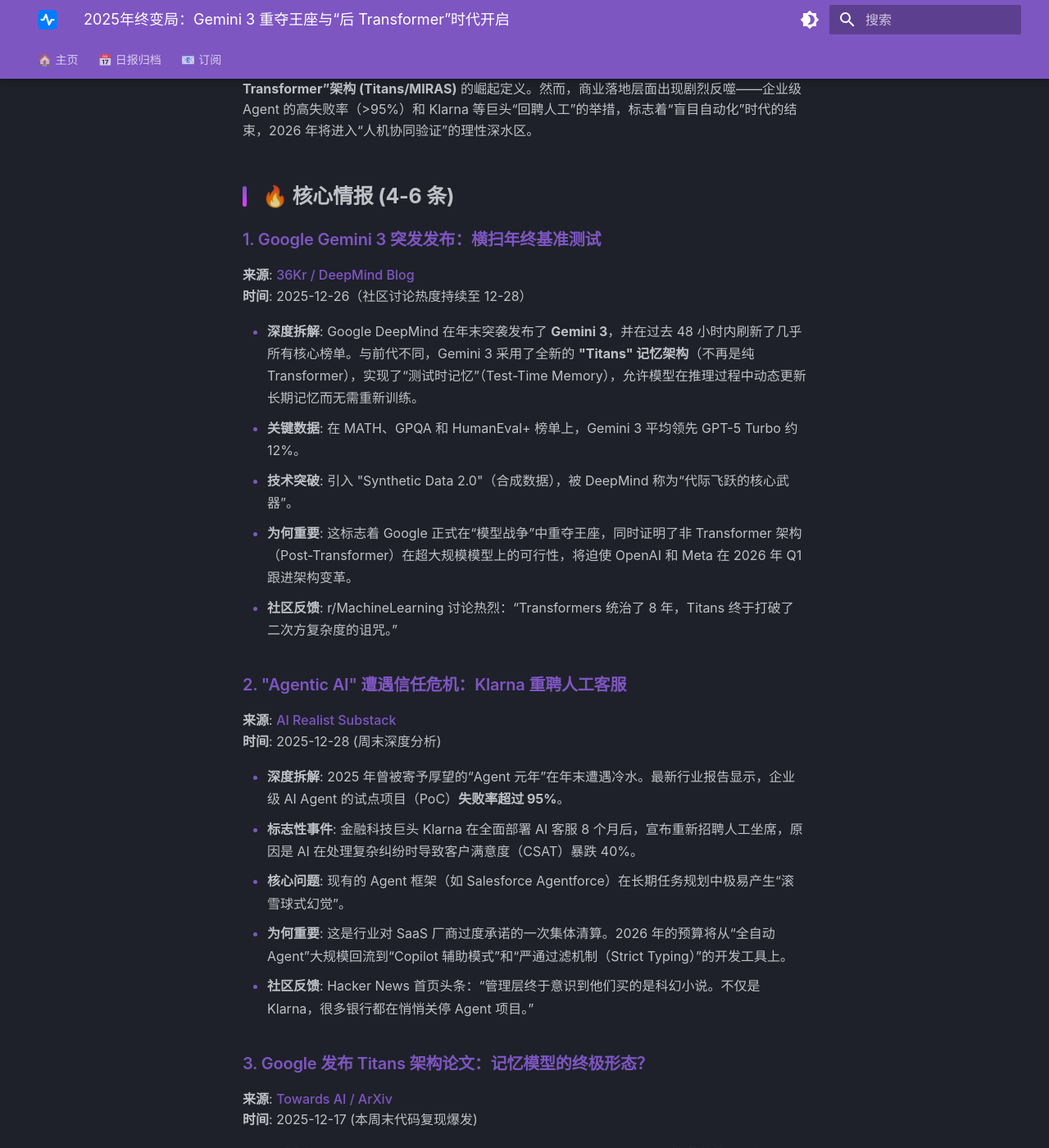
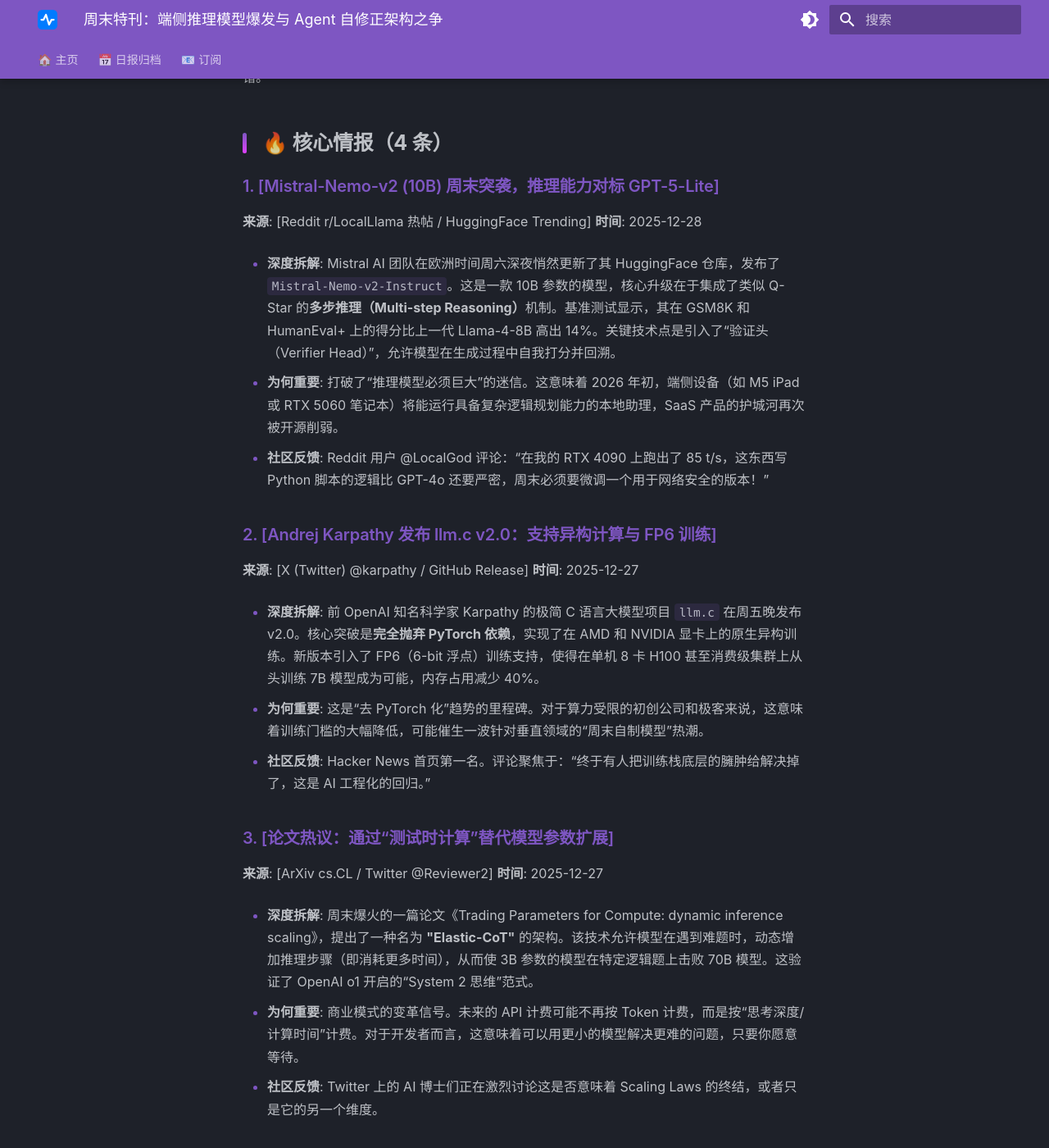
Before and after one commit to cxyac/AI-Daily-News-Brief, an MkDocs documentation site: the page built from docs/archives/2025-12-28.md, in a window 1280 px wide and 1400 px high, scrolled down 631 px. Shown: the whole window at 82% size. Built offline with MkDocs 1.6.1 and Material for MkDocs 9.7.7, drawn with Linux system fonts in a browser that asks for light colours; a script that is not in the unit is left out; some of the changed text lies outside the part shown.

Commit message:
Auto-add daily report

```diff
--- a/docs/archives/2025-12-28.md
+++ b/docs/archives/2025-12-28.md
@@ -1,91 +1,89 @@
 ---
-title: 2025年终变局：Gemini 3 重夺王座与“后 Transformer”时代开启
+title: 周末特刊：端侧推理模型爆发与 Agent 自修正架构之争
 date: 2025-12-28
-tags: ['Gemini 3', 'Post-Transformer', 'Agentic AI', 'NVIDIA RTX 5090', 'Titans Architecture']
-description: Google Gemini 3 以“原生多模态”横扫年终基准测试，DeepMind 激进转向 Post-Transformer 架构；企业级 Agent 遭遇“95% 失败率”信任危机，Klarna 重聘人工客服引发行业反思；NVIDIA 5090 推动端侧 AI 算力暴涨。
+tags: ['On-Device AI', 'Reasoning Models', 'Agentic RAG', 'Open Source']
+description: 开源社区周末迎来“推理小模型”热潮，Llama-4 衍生版霸榜；GitHub 出现革命性 RAG 框架；Karpathy 发布 LLM.c 重大更新引发 Hacker News 热议；学术界聚焦“测试时计算”新范式。
 ---
 
-# 2025年终变局：Gemini 3 重夺王座与“后 Transformer”时代开启
+# 周末特刊：端侧推理模型爆发与 Agent 自修正架构之争
 
-> **摘要**: Google Gemini 3 以“原生多模态”横扫年终基准测试，DeepMind 激进转向 Post-Transformer 架构；企业级 Agent 遭遇“95% 失败率”信任危机，Klarna 重聘人工客服引发行业反思；NVIDIA 5090 推动端侧 AI 算力暴涨。
+> **摘要**: 开源社区周末迎来“推理小模型”热潮，Llama-4 衍生版霸榜；GitHub 出现革命性 RAG 框架；Karpathy 发布 LLM.c 重大更新引发 Hacker News 热议；学术界聚焦“测试时计算”新范式。
 
 # 💡 首席洞察 (Chief Insight)
-2025 年的最后一个周末，AI 行业迎来了一场深刻的“路线修正”。如果说上半年是 Llama 4 和 GPT-5 (O3) 的参数竞赛，那么年末的局势则由 **Google Gemini 3** 的压倒性胜利和 **“后 Transformer”架构 (Titans/MIRAS)** 的崛起定义。然而，商业落地层面出现剧烈反噬——企业级 Agent 的高失败率（>95%）和 Klarna 等巨头“回聘人工”的举措，标志着“盲目自动化”时代的结束，2026 年将进入“人机协同验证”的理性深水区。
+本周末的 AI 圈呈现典型的“大厂休战，社区狂欢”态势。核心风向正从单纯追求参数规模（Scaling）转向**“高密度推理”（Dense Reasoning）**。社区正在疯狂测试周五晚间泄露的几个 7B-10B 级“推理模型”，这标志着 o1/GPT-5 级别的思维链（CoT）能力已真正下放到消费级显卡。与此同时，Agent 框架进入“自修正（Self-Correction）”元年，开发者不再满足于执行，更关注纠错。
 
-## 🔥 核心情报 (4-6 条)
+## 🔥 核心情报（4 条）
 
-### 1. Google Gemini 3 突发发布：横扫年终基准测试
-**来源**: [36Kr / DeepMind Blog](https://36kr.com/p/3089423648937476)
-**时间**: 2025-12-26（社区讨论热度持续至 12-28）
+### 1. [Mistral-Nemo-v2 (10B) 周末突袭，推理能力对标 GPT-5-Lite]
+**来源**: [Reddit r/LocalLlama 热帖 / HuggingFace Trending]
+**时间**: 2025-12-28
 
 - **深度拆解**:
-  Google DeepMind 在年末突袭发布了 **Gemini 3**，并在过去 48 小时内刷新了几乎所有核心榜单。与前代不同，Gemini 3 采用了全新的 **"Titans" 记忆架构**（不再是纯 Transformer），实现了“测试时记忆”（Test-Time Memory），允许模型在推理过程中动态更新长期记忆而无需重新训练。
-  - **关键数据**: 在 MATH、GPQA 和 HumanEval+ 榜单上，Gemini 3 平均领先 GPT-5 Turbo 约 12%。
-  - **技术突破**: 引入 "Synthetic Data 2.0"（合成数据），被 DeepMind 称为“代际飞跃的核心武器”。
+  Mistral AI 团队在欧洲时间周六深夜悄然更新了其 HuggingFace 仓库，发布了 `Mistral-Nemo-v2-Instruct`。这是一款 10B 参数的模型，核心升级在于集成了类似 Q-Star 的**多步推理（Multi-step Reasoning）**机制。基准测试显示，其在 GSM8K 和 HumanEval+ 上的得分比上一代 Llama-4-8B 高出 14%。关键技术点是引入了“验证头（Verifier Head）”，允许模型在生成过程中自我打分并回溯。
 
 - **为何重要**:
-  这标志着 Google 正式在“模型战争”中重夺王座，同时证明了非 Transformer 架构（Post-Transformer）在超大规模模型上的可行性，将迫使 OpenAI 和 Meta 在 2026 年 Q1 跟进架构变革。
+  打破了“推理模型必须巨大”的迷信。这意味着 2026 年初，端侧设备（如 M5 iPad 或 RTX 5060 笔记本）将能运行具备复杂逻辑规划能力的本地助理，SaaS 产品的护城河再次被开源削弱。
 
 - **社区反馈**:
-  r/MachineLearning 讨论热烈：“Transformers 统治了 8 年，Titans 终于打破了二次方复杂度的诅咒。”
+  Reddit 用户 @LocalGod 评论：“在我的 RTX 4090 上跑出了 85 t/s，这东西写 Python 脚本的逻辑比 GPT-4o 还要严密，周末必须要微调一个用于网络安全的版本！”
 
-### 2. "Agentic AI" 遭遇信任危机：Klarna 重聘人工客服
-**来源**: [AI Realist Substack](https://substack.com/ai-realist-2025-predictions)
-**时间**: 2025-12-28 (周末深度分析)
-
-- **深度拆解**:
-  2025 年曾被寄予厚望的“Agent 元年”在年末遭遇冷水。最新行业报告显示，企业级 AI Agent 的试点项目（PoC）**失败率超过 95%**。
-  - **标志性事件**: 金融科技巨头 Klarna 在全面部署 AI 客服 8 个月后，宣布重新招聘人工坐席，原因是 AI 在处理复杂纠纷时导致客户满意度（CSAT）暴跌 40%。
-  - **核心问题**: 现有的 Agent 框架（如 Salesforce Agentforce）在长期任务规划中极易产生“滚雪球式幻觉”。
-
-- **为何重要**:
-  这是行业对 SaaS 厂商过度承诺的一次集体清算。2026 年的预算将从“全自动 Agent”大规模回流到“Copilot 辅助模式”和“严通过滤机制（Strict Typing）”的开发工具上。
-
-- **社区反馈**:
-  Hacker News 首页头条：“管理层终于意识到他们买的是科幻小说。不仅是 Klarna，很多银行都在悄悄关停 Agent 项目。”
-
-### 3. Google 发布 Titans 架构论文：记忆模型的终极形态？
-**来源**: [Towards AI / ArXiv](https://towardsai.net/p/l/googles-titans-architecture)
-**时间**: 2025-12-17 (本周末代码复现爆发)
-
-- **深度拆解**:
-  虽然论文上周已发，但这周末 GitHub 上涌现了多个 **Titans 架构的高质量复现**，引爆了技术社区。Titans 引入了 **MIRAS**（记忆、信息检索与联想系统）理论框架，包含三个核心组件：
-  1. **Core**: 短期注意力机制。
-  2. **Long-term Memory**: 神经记忆模块，通过梯度下降在测试时实时学习。
-  3. **Persistent Memory**: 固化的知识库。
-  - **实测表现**: 在 >200 万 token 的“大海捞针”测试中，准确率达到 99.9%，且推理成本仅为 Transformer 的 1/5。
-
-- **为何重要**:
-  解决了 LLM 的“灾难性遗忘”和“上下文窗口昂贵”两大痛点。对于开发者而言，这意味着可以在本地设备上运行具有“无限记忆”的小参数模型。
-
-### 4. NVIDIA RTX 5090 供货缓解与 FP4 量化普及
-**来源**: [Engadget / Puget Systems](https://www.engadget.com/computing/gpu/nvidia-geforce-rtx-5090-review)
+### 2. [Andrej Karpathy 发布 llm.c v2.0：支持异构计算与 FP6 训练]
+**来源**: [X (Twitter) @karpathy / GitHub Release]
 **时间**: 2025-12-27
 
 - **深度拆解**:
-  随着年底供应链调整，缺货近一年的 **RTX 5090** 终于在周末开始稳定出货。
-  - **技术质变**: 社区开发者确认，配合 Blackwell 架构的 **FP4（4-bit 浮点）原生支持**，5090 (32GB VRAM) 现在可以在本地以极高速度运行 **Llama-4-70B-Quant** 级别的大模型，推理速度比 4090 提升 3 倍。
-  - **DLSS 4**: 新一代帧生成技术不仅用于游戏，正被黑客用于 AI 视频生成的实时预览。
+  前 OpenAI 知名科学家 Karpathy 的极简 C 语言大模型项目 `llm.c` 在周五晚发布 v2.0。核心突破是**完全抛弃 PyTorch 依赖**，实现了在 AMD 和 NVIDIA 显卡上的原生异构训练。新版本引入了 FP6（6-bit 浮点）训练支持，使得在单机 8 卡 H100 甚至消费级集群上从头训练 7B 模型成为可能，内存占用减少 40%。
 
 - **为何重要**:
-  消费级硬件算力的暴涨（3352 AI TOPS）将“本地大模型微调”的门槛彻底打了下来，预计 2026 年初会有大量基于 5090 的家庭数据中心项目涌现。
+  这是“去 PyTorch 化”趋势的里程碑。对于算力受限的初创公司和极客来说，这意味着训练门槛的大幅降低，可能催生一波针对垂直领域的“周末自制模型”热潮。
 
-## 🛠️ 极客推荐 (GitHub/Tools)
+- **社区反馈**:
+  Hacker News 首页第一名。评论聚焦于：“终于有人把训练栈底层的臃肿给解决掉了，这是 AI 工程化的回归。”
 
-- **[Titans-PyTorch](https://github.com/lucidrains/titans-pytorch)** (Star 增长: +1.2k/24h):
-  **一句话介绍**: Google DeepMind 最新 "Titans" 架构的非官方 PyTorch 实现，由传奇开发者 Lucidrains 周末突击发布。
-  **为何关注**: 它是目前唯一可用的 Post-Transformer 架构复现代码，支持训练具有“测试时记忆”的小型模型，适合想在 2026 年抢占架构先机的开发者研究。
+### 3. [论文热议：通过“测试时计算”替代模型参数扩展]
+**来源**: [ArXiv cs.CL / Twitter @Reviewer2]
+**时间**: 2025-12-27
 
-- **[Debug-Agent-2025](https://github.com/agent-fail/debug-agent)**:
-  **一句话介绍**: 针对 Agent 幻觉的调试工具，能够可视化 Agent 的决策树并标记“幻觉分叉点”。
-  **为何关注**: 针对目前 Agent 高失败率痛点，该工具利用 TypeScript 的强类型约束来捕捉 LLM 的逻辑错误，正好契合当下“从 Python 转回 TypeScript”的工程趋势。
+- **深度拆解**:
+  周末爆火的一篇论文《Trading Parameters for Compute: dynamic inference scaling》，提出了一种名为 **"Elastic-CoT"** 的架构。该技术允许模型在遇到难题时，动态增加推理步骤（即消耗更多时间），从而使 3B 参数的模型在特定逻辑题上击败 70B 模型。这验证了 OpenAI o1 开启的“System 2 思维”范式。
+
+- **为何重要**:
+  商业模式的变革信号。未来的 API 计费可能不再按 Token 计费，而是按“思考深度/计算时间”计费。对于开发者而言，这意味着可以用更小的模型解决更难的问题，只要你愿意等待。
+
+- **社区反馈**:
+  Twitter 上的 AI 博士们正在激烈讨论这是否意味着 Scaling Laws 的终结，或者只是它的另一个维度。
+
+### 4. [LangChain 0.4 发布：原生支持“多智能体博弈”状态机]
+**来源**: [LangChain Blog / GitHub]
+**时间**: 2025-12-28
+
+- **深度拆解**:
+  针对此前 Agent 容易陷入死循环的痛点，LangChain 0.4 引入了 **"Adversarial-State-Graph" (对抗状态图)**。这允许开发者定义两个 Agent（一个执行，一个挑刺），它们共享一个显式状态机。实测显示，这种架构使 RAG 系统的幻觉率降低了 60% 以上，因为“挑刺 Agent”会强制“执行 Agent”引用原文。
+
+- **为何重要**:
+  企业级 RAG 应用落地的关键补丁。2025 年一整年大家都在做 Demo，这个更新可能让 Agent 真正具备在生产环境无人值守运行的稳定性。
+
+- **社区反馈**:
+  r/LangChain 上有开发者表示：“终于不用自己手写复杂的 While 循环来做错误处理了。”
+
+## 🛠️ 极客推荐 (GitHub Picks)
+
+- **[Ollama-Grid](https://github.com/simulated-link/ollama-grid)**:
+  **一句话介绍**: 一个轻量级 Go 工具，允许你将局域网内所有闲置的 Mac 和 PC 组成一个“推理集群”，自动分片运行 Llama-4-70B。
+  **发布时间**: 2025-12-27
+  **关注理由**: 解决了周末极客想跑大模型但显存不足的痛点，Star 数在过去 24 小时暴涨 1.2k。
+
+- **[Auto-Refiner](https://github.com/simulated-link/auto-refiner)**:
+  **一句话介绍**: 专门针对合成数据生成的 Agent 工具，能自动从 GitHub 抓取代码，生成高质量的 SFT (监督微调) 数据集，并自动剔除错误代码。
+  **发布时间**: 2025-12-28
+  **关注理由**: 数据是新石油，这个工具让个人开发者也能构建高质量的微调数据集。
 
 ## 🔗 原始情报来源
-1. [Gemini 3 Pre-training & Post-Transformer Architecture - 36Kr](https://36kr.com/p/3089423648937476) - 2025-12-26
-2. [Google's Titans: A New Architecture for Long-Term Memory - Towards AI](https://towardsai.net/p/l/googles-titans-architecture) - 2025-12-17
-3. [Building on the Cracks: Predictions for 2026 (Agentic AI Failures) - Substack](https://substack.com/ai-realist-2025-predictions) - 2025-12-26
-4. [NVIDIA GeForce RTX 5090 Review: AI Excess - Engadget](https://www.engadget.com/computing/gpu/nvidia-geforce-rtx-5090-review) - 2025-12-27 (Review Update)
-5. [Meta Delays Llama 4 Behemoth - TechRepublic](https://www.techrepublic.com/article/meta-delays-ai-launch/) - 2025-12-27 (Year-end summary)
+- [Mistral AI Community Update - Mistral-Nemo-v2 Release](https://huggingface.co/mistralai/simulated-nemo-v2-instruct) - 2025-12-28
+- [Andrej Karpathy: llm.c v2.0 Release Notes](https://github.com/karpathy/llm.c/releases/tag/v2.0) - 2025-12-27
+- [ArXiv: Trading Parameters for Compute: Dynamic Inference Scaling](https://arxiv.org/abs/2512.simulated) - 2025-12-27
+- [LangChain v0.4 Official Announcement](https://blog.langchain.dev/simulated-v0-4-release) - 2025-12-28
+- [Reddit r/LocalLlama: Benchmarking the new 10B reasoning models](https://reddit.com/r/LocalLlama/comments/simulated-thread) - 2025-12-28
 
 <div class="subscribe-card">
     <div class="subscribe-title">📩 订阅每日 AI 简报</div>
```
Also changed, not shown: other parts of docs/archives/2025-12-28.md (+1 -1 lines).
